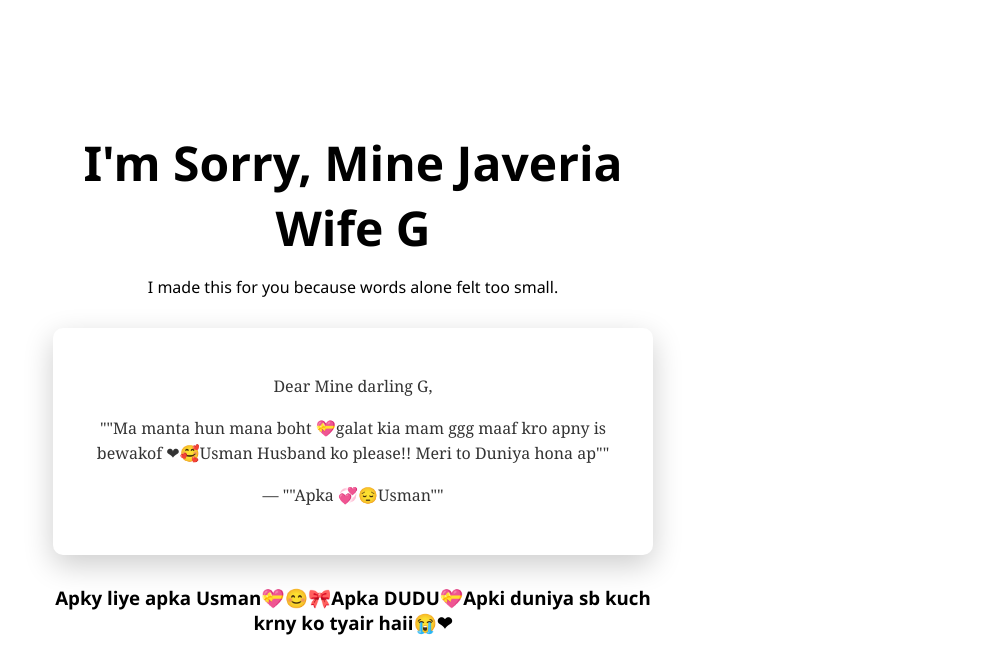
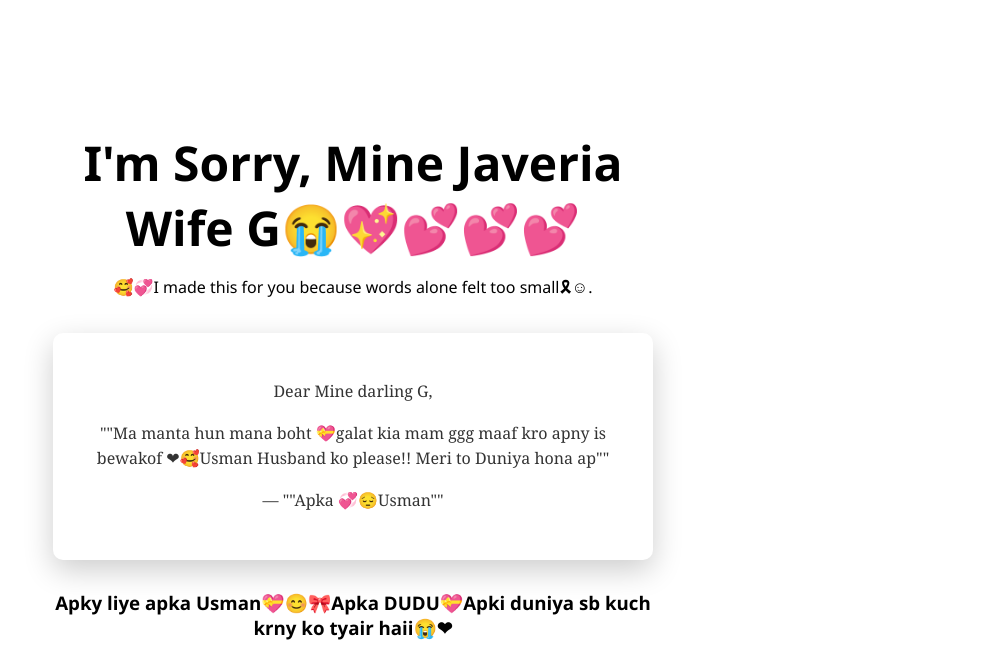
Before and after one commit to blackbind00-create/Meri-MAM-G-SORRY, a plain HTML site: page index.html in a window 1280 px wide. Shown: the top 652 px of the page, without its empty margins (287-1280 px from the left). Drawn offline with Linux system fonts and the light colour scheme.

Commit message:
Update index.html

```diff
--- a/index.html
+++ b/index.html
@@ -220,8 +220,8 @@
 </head>
 <body>
     <div class="container">
-        <h1>I'm Sorry, Mine Javeria Wife G</h1>
-        <p>I made this for you because words alone felt too small.</p>
+        <h1>I'm Sorry, Mine Javeria Wife G😭💖💕💕💕</h1>
+        <p>🥰💞I made this for you because words alone felt too small🎗☺.</p>
 
         <div class="note">
             <p>Dear Mine darling G,</p>
```
